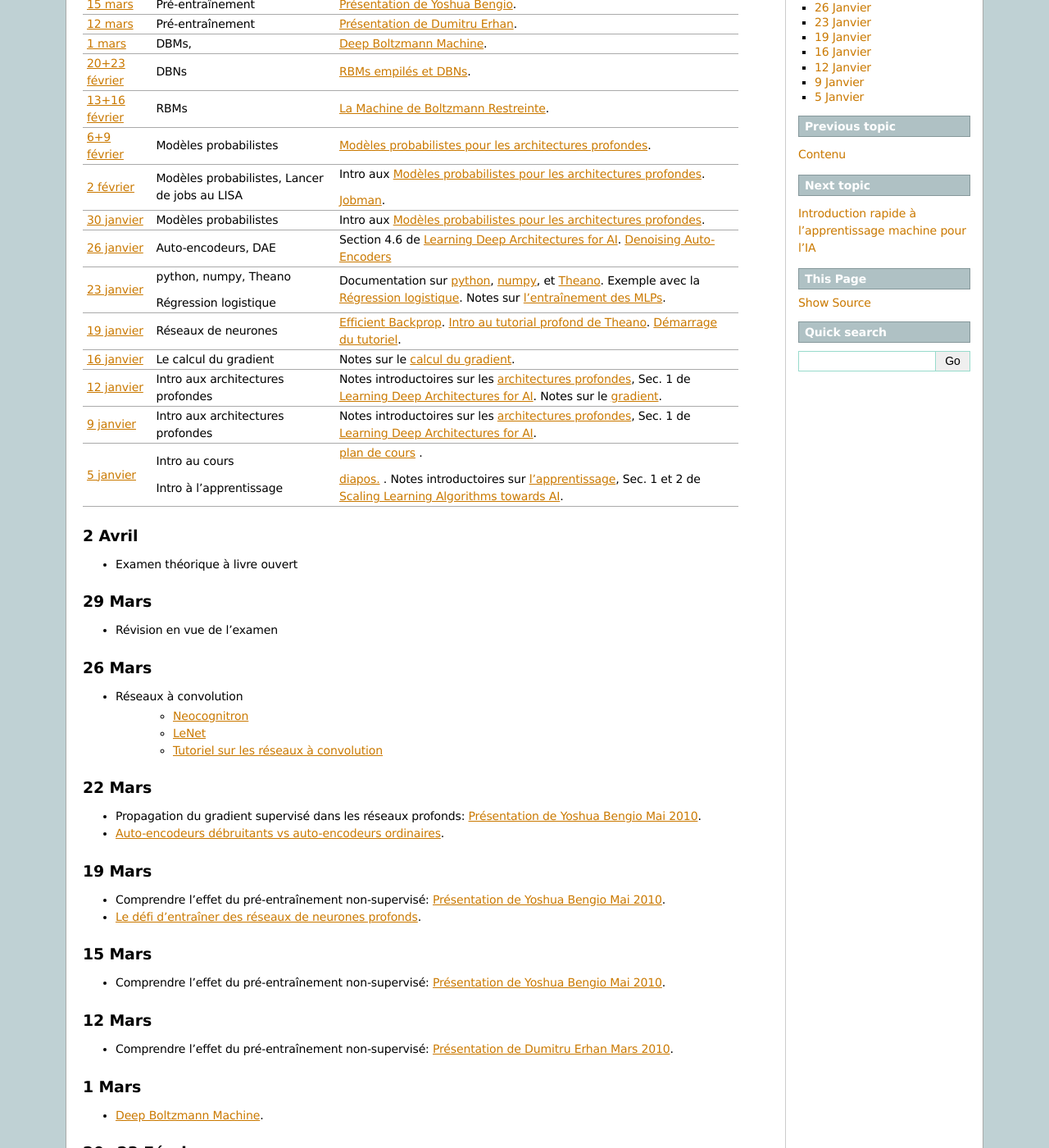
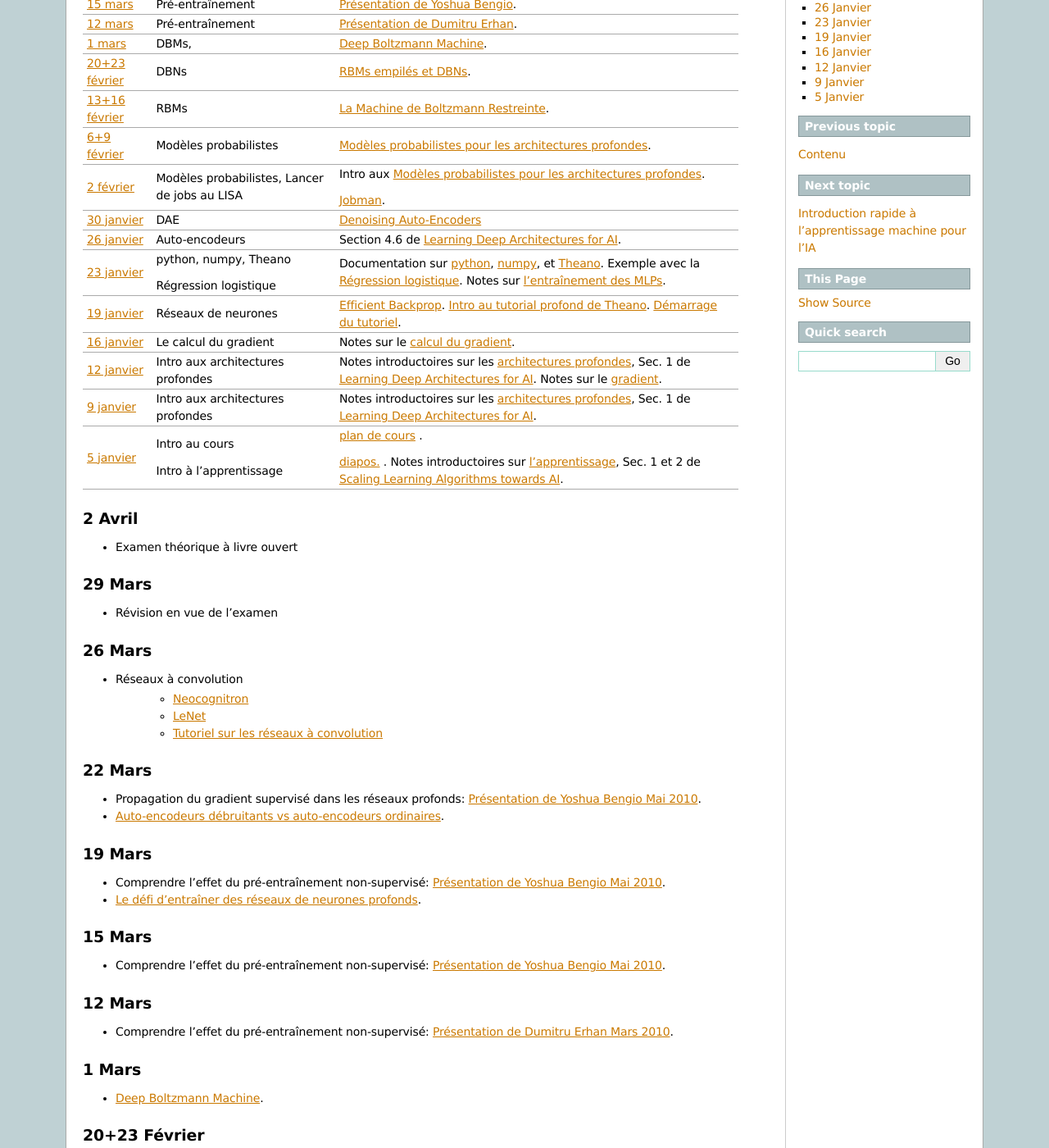
Before and after one commit to stjordanis/ift6266h12-app.assembla.com, a Sphinx documentation site: the page built from notes_de_cours/doc/plan_fr.txt, in a window 1280 px wide and 1400 px high, scrolled down 358 px. Shown: the whole window at 82% size. Built offline with Sphinx 7.4.7, drawn with Linux system fonts in a browser that asks for light colours; formulas are drawn with MathJax 3; some of the changed text lies outside the part shown.

Commit message:
calendrer rearrange

```diff
--- a/notes_de_cours/doc/plan_fr.txt
+++ b/notes_de_cours/doc/plan_fr.txt
@@ -27,9 +27,9 @@ Date                Sujets                  À lire en priorité
 `2 février`_        Modèles probabilistes,  Intro aux :ref:`deepgm_fr`.
                     Lancer de jobs au LISA
                                             `Jobman <http://www.assembla.com/wiki/show/ift6266h11/Jobman_au_DIRO>`_.
-`30 janvier`_       Modèles probabilistes   Intro aux :ref:`deepgm_fr`.
-`26 janvier`_       Auto-encodeurs,         Section 4.6 de `Learning Deep Architectures for AI <http://www.iro.umontreal.ca/%7Elisa/publications2/index.php/publications/show/239>`_.
-                    DAE                     `Denoising Auto-Encoders <http://www.iro.umontreal.ca/~lisa/publications2/index.php/publications/show/217>`_
+`30 janvier`_       DAE                     `Denoising Auto-Encoders <http://www.iro.umontreal.ca/~lisa/publications2/index.php/publications/show/217>`_
+
+`26 janvier`_       Auto-encodeurs          Section 4.6 de `Learning Deep Architectures for AI <http://www.iro.umontreal.ca/%7Elisa/publications2/index.php/publications/show/239>`_.
 `23 janvier`_       python, numpy, Theano   Documentation sur `python <http://www.python.org/>`_,
                                             `numpy <http://numpy.scipy.org/>`_, et `Theano <http://www.iro.umontreal.ca/~lisa/deep/theanodoc/>`_.
                     Régression logistique   Exemple avec la `Régression logistique <http://deeplearning.net/tutorial/logreg.html>`_.
@@ -132,7 +133,6 @@ Date                Sujets                  À lire en priorité
 * Auto-encodeurs
 
   * Survol des auto-encodeurs: section 4.6 de `Learning Deep Architectures for AI <http://www.iro.umontreal.ca/%7Elisa/publications2/index.php/publications/show/239>`_
-  * `Tutorial sur les auto-encodeurs débruitants <http://deeplearning.net/tutorial/SdA.html>`_
 
 23 Janvier
 ----------
```
Also changed, not shown: other parts of notes_de_cours/doc/plan_fr.txt (+2 -1 lines).
